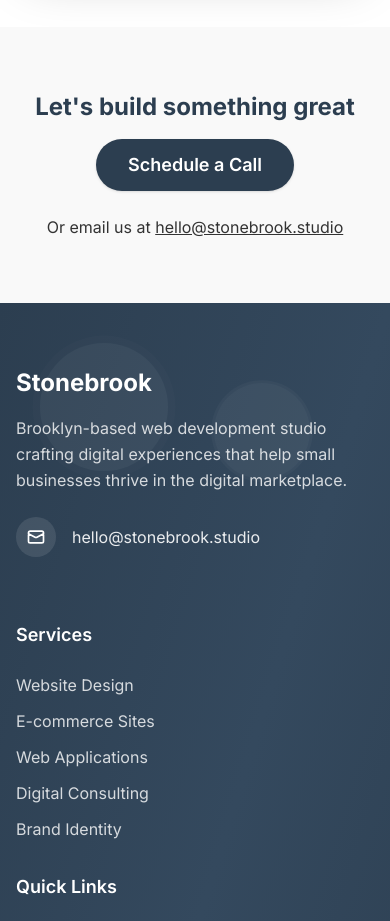
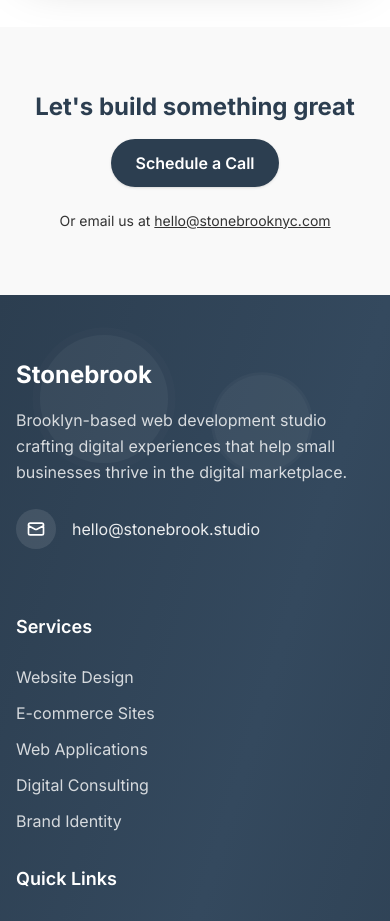
Before and after one commit to Bryan-G1thub/stonebrook, a Next.js app: page / in a window 390 px wide. Shown: the part 10560-11481 px from the top of the page. Built offline with nearby package versions, Linux system fonts and the light colour scheme.

Commit message:
Update email references to hello@stonebrooknyc.com and improve mobile responsiveness

```diff
--- a/src/app/components/Contact.tsx
+++ b/src/app/components/Contact.tsx
@@ -1,10 +1,23 @@
 export default function Contact() {
   return (
-    <section className="w-full py-16 px-4" id="contact">
+    <section className="w-full py-16 sm:py-20 px-4" id="contact">
       <div className="max-w-xl mx-auto text-center">
-        <h2 className="text-2xl font-bold text-[#2C3E50] mb-4">Let&apos;s build something great</h2>
-        <a href="mailto:hello@stonebrook.studio" className="inline-block bg-[#2C3E50] text-white rounded-full px-8 py-3 text-lg font-semibold shadow hover:bg-[#1a2533] transition mb-4">Schedule a Call</a>
-        <p className="text-[#333] mt-2">Or email us at <a href="mailto:hello@stonebrook.studio" className="underline">hello@stonebrook.studio</a></p>
+        <h2 className="text-2xl sm:text-3xl font-bold text-[#2C3E50] mb-4 sm:mb-6">Let&apos;s build something great</h2>
+        <a
+          href="mailto:hello@stonebrooknyc.com"
+          className="inline-flex items-center justify-center bg-[#2C3E50] text-white rounded-full px-6 sm:px-8 py-3 sm:py-4 text-base sm:text-lg font-semibold shadow hover:bg-[#1a2533] transition-all duration-300 hover:shadow-lg transform hover:-translate-y-1 mb-4 sm:mb-6"
+        >
+          Schedule a Call
+        </a>
+        <p className="text-[#333] mt-2 sm:mt-4 text-sm sm:text-base">
+          Or email us at{' '}
+          <a
+            href="mailto:hello@stonebrooknyc.com"
+            className="underline hover:text-[#2C3E50] transition-colors"
+          >
+            hello@stonebrooknyc.com
+          </a>
+        </p>
       </div>
     </section>
   );
```
